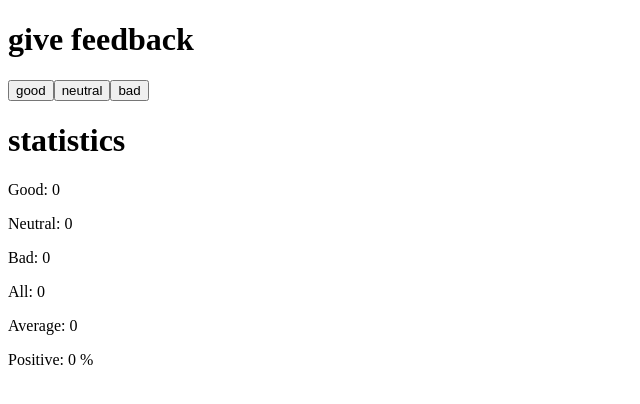
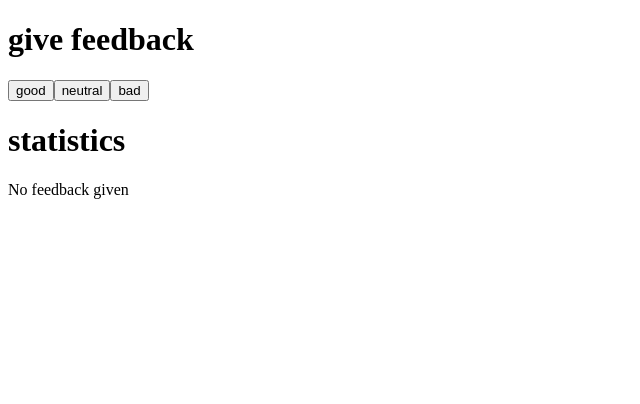
Before and after one commit to justyoberg/unicafe, a React (Create React App) app: page / in a window 1280 px wide. Shown: the top 404 px of the page, without its empty margins (0-640 px from the left). Built offline with nearby package versions, Linux system fonts and the light colour scheme.

Commit message:
Finish exercise 1.9

```diff
--- a/src/App.js
+++ b/src/App.js
@@ -27,6 +27,10 @@ const App = () => {
       <Button handleClick={() => setNeutral(neutral + 1)} text='neutral'/>
       <Button handleClick={() => setBad(bad + 1)} text='bad'/>
       <Header text='statistics' />
+      {all === 0 ? (
+        <p>No feedback given</p>
+      ) : (
+        <div>
           <Statistics text='Good' calculation={good} />
           <Statistics text='Neutral' calculation={neutral} />
           <Statistics text='Bad' calculation={bad} />
@@ -34,6 +38,8 @@ const App = () => {
           <Statistics text='Average' calculation={avg} />
           <Statistics text='Positive' calculation={percent} />
         </div>
+      )}
+    </div>
   )
 }
 
```
Lines whose indentation alone changed are shown as unchanged.
